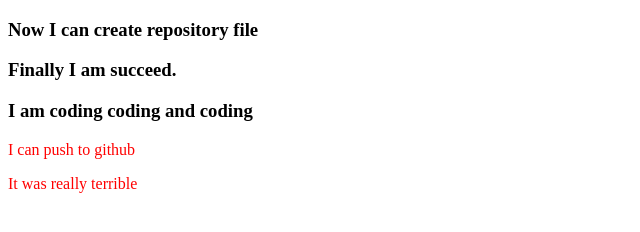
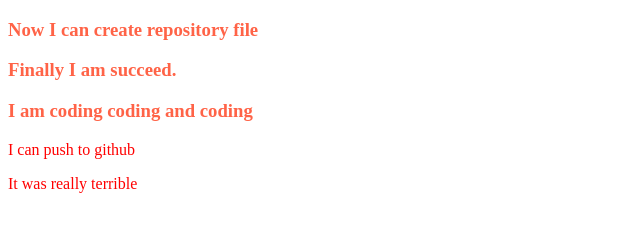
Before and after one commit to dinislamweb/real, a plain HTML site: page index.html in a window 1280 px wide. Shown: the whole page, without its empty margins (0-640 px from the left). Drawn offline with Linux system fonts and the light colour scheme.

Commit message:
color tomato

```diff
--- a/style.css
+++ b/style.css
@@ -1,3 +1,6 @@
 p{
     color: red;
 }
+h3{
+    color: tomato;
+}
```
